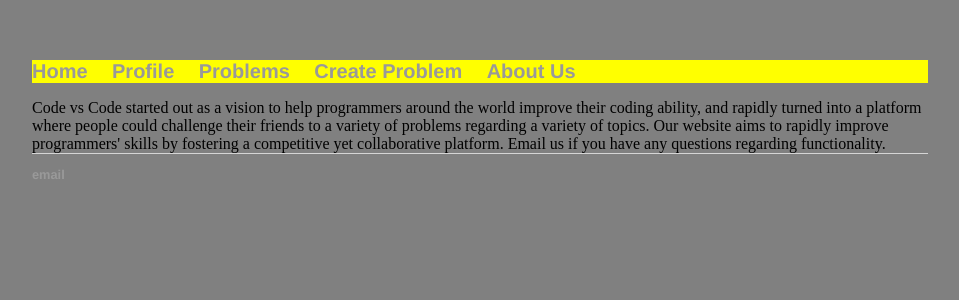
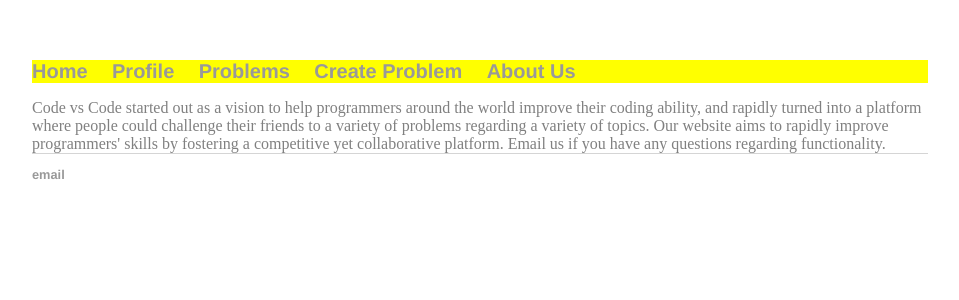
Before and after one commit to rramakrishnan246/rramakrishnan246.github.io, a Jekyll site: the page built from about.html, in a window 1280 px wide. Shown: the top 300 px of the page, without its empty margins (160-1119 px from the left). Built offline with Jekyll 4.4.1, drawn with Linux system fonts in a browser that asks for light colours.

Commit message:
Update about.html

```diff
--- a/about.html
+++ b/about.html
@@ -5,7 +5,7 @@ title: About Us
 <!DOCTYPE html>
 
 <html>
-	<body style="font-size: 20 px; background-color:gray; font-family:Serif">
+	<body style="font-size:30 px; color:gray; font-family:serif">
  		 Code vs Code started out as a vision to help programmers around the world improve their coding ability, and rapidly turned into a platform where people could challenge their friends to a variety of problems regarding a variety of topics. Our website aims to rapidly improve programmers' skills by fostering a competitive yet collaborative platform. Email us if you have any questions regarding functionality.
 	</body>
 </html>
```
